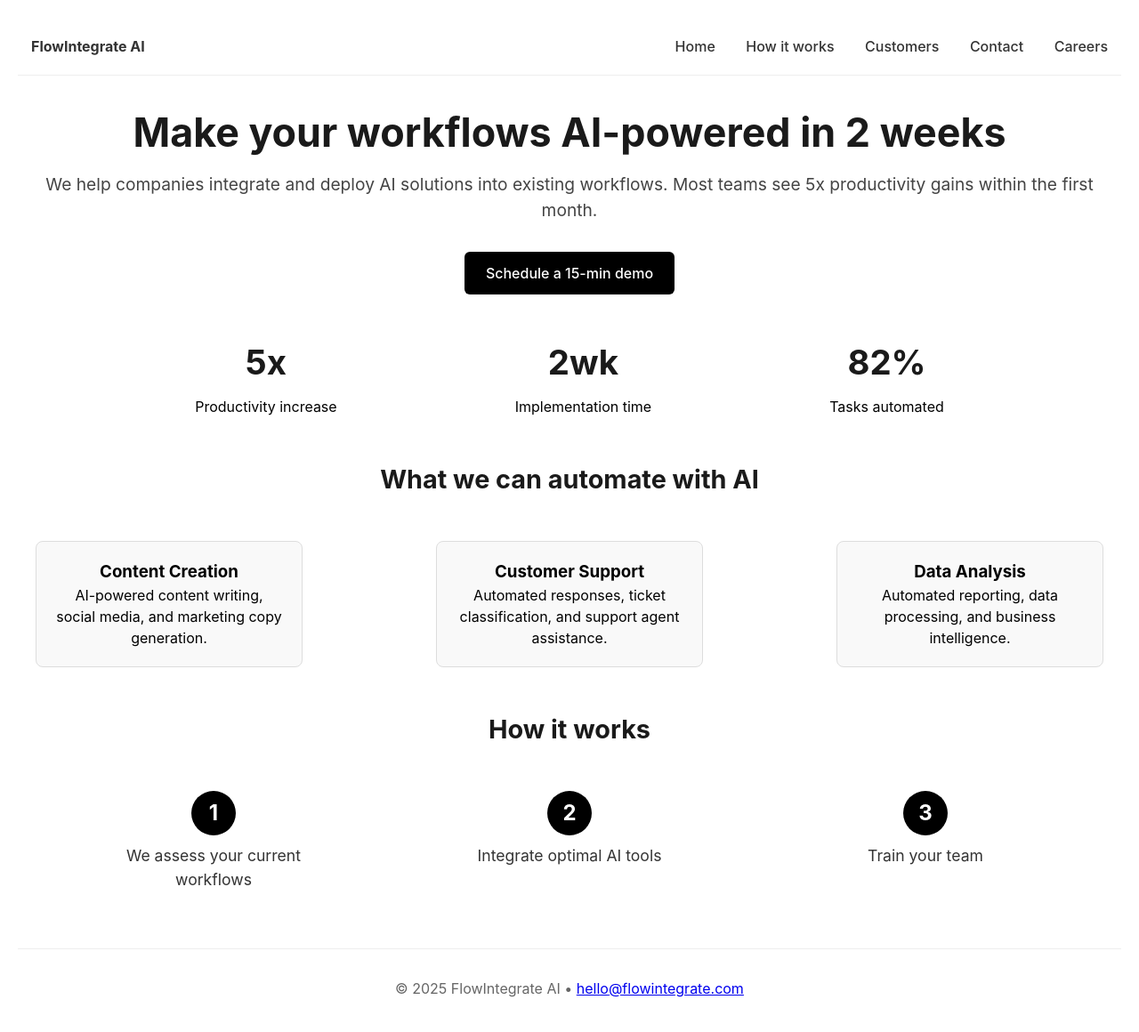
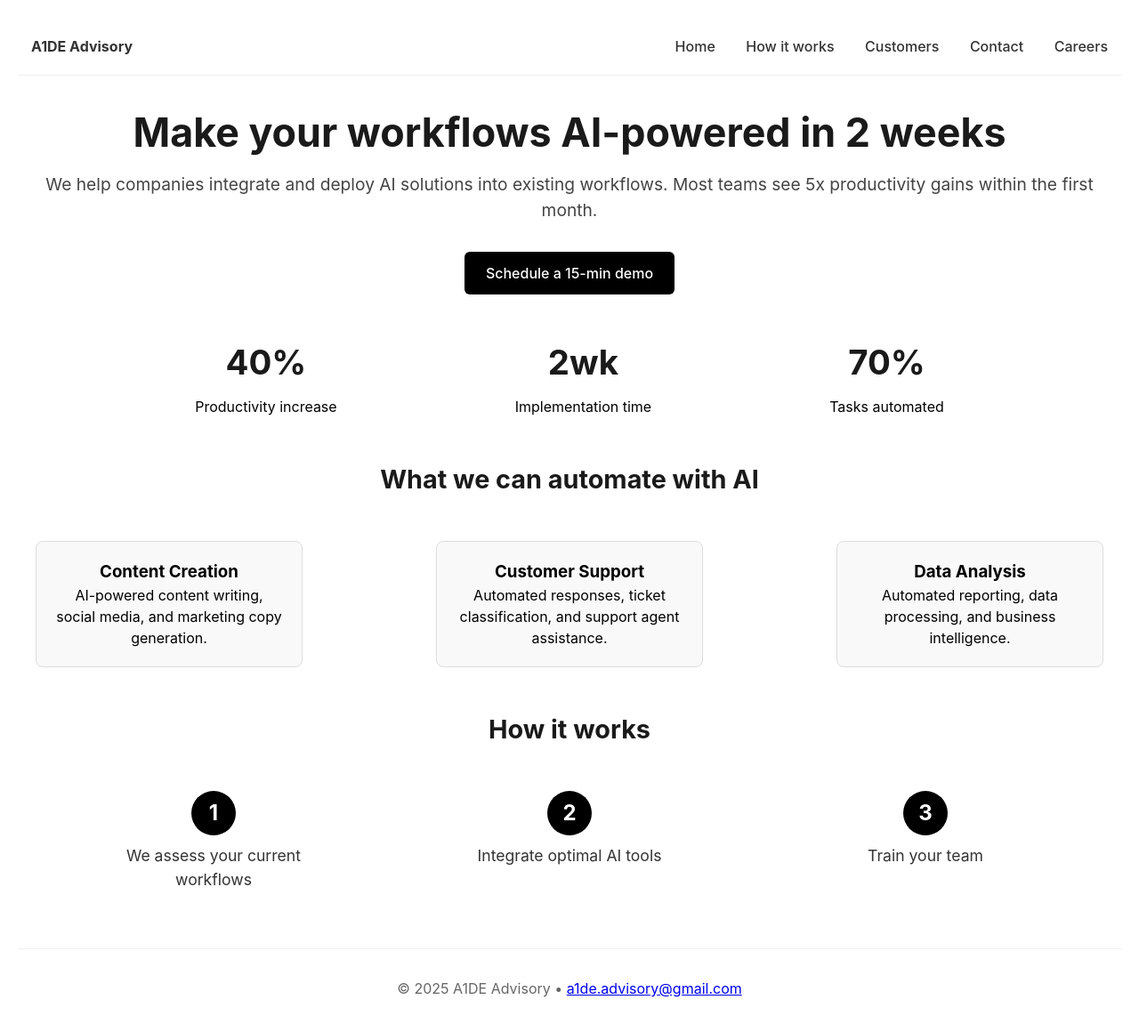
Before and after one commit to hanandin/website, a plain HTML site: page index.html in a window 1280 px wide. Shown: the whole page at 89% size. Drawn offline with Linux system fonts and the light colour scheme.

Commit message:
name change

```diff
--- a/index.html
+++ b/index.html
@@ -3,7 +3,7 @@
 <head>
     <meta charset="UTF-8">
     <meta name="viewport" content="width=device-width, initial-scale=1.0">
-    <title>FlowIntegrate AI | AI Workflow Integration</title>
+    <title>A1DE Advisory | AI Workflow Integration</title>
 <style>
         * {
             margin: 0;
@@ -154,7 +154,7 @@
 </head>
 <body>
     <nav>
-        <a href="/" style="font-weight: 700;">FlowIntegrate AI</a>
+        <a href="./index.html" style="font-weight: 700;">A1DE Advisory</a>
         <div>
             <a href="./index.html">Home</a>
             <a href="./how-it-works.html">How it works</a>
@@ -164,17 +164,17 @@
         </div>
     </nav>
     <div class="container">
-
-
         <div class="hero">
             <h1>Make your workflows AI-powered in 2 weeks</h1>
             <p>We help companies integrate and deploy AI solutions into existing workflows. Most teams see 5x productivity gains within the first month.</p>
-            <a href="mailto:hello@flowintegrate.com" class="button">Schedule a 15-min demo</a>
+            <a href="https://calendly.com/a1de-advisory" class="button" target="_blank" rel="noopener noreferrer">
+                Schedule a 15-min demo
+              </a>
         </div>
 
         <div class="stats">
             <div class="stat">
-                <h3>5x</h3>
+                <h3>40%</h3>
                 <p>Productivity increase</p>
             </div>
             <div class="stat">
@@ -182,7 +182,7 @@
                 <p>Implementation time</p>
             </div>
             <div class="stat">
-                <h3>82%</h3>
+                <h3>70%</h3>
                 <p>Tasks automated</p>
             </div>
         </div>
@@ -221,7 +221,7 @@
 
 
         <footer>
-            © 2025 FlowIntegrate AI • <a href="mailto:hello@flowintegrate.com">hello@flowintegrate.com</a>
+            © 2025 A1DE Advisory • <a href="mailto:a1de.advisory@gmail.com">a1de.advisory@gmail.com</a>
         </footer>
     </div>
 </body>
```
Also changed, not shown: careers.html (+5 -5 lines), contact.html (+4 -4 lines), customers.html (+4 -4 lines), how-it-works.html (+3 -3 lines).
